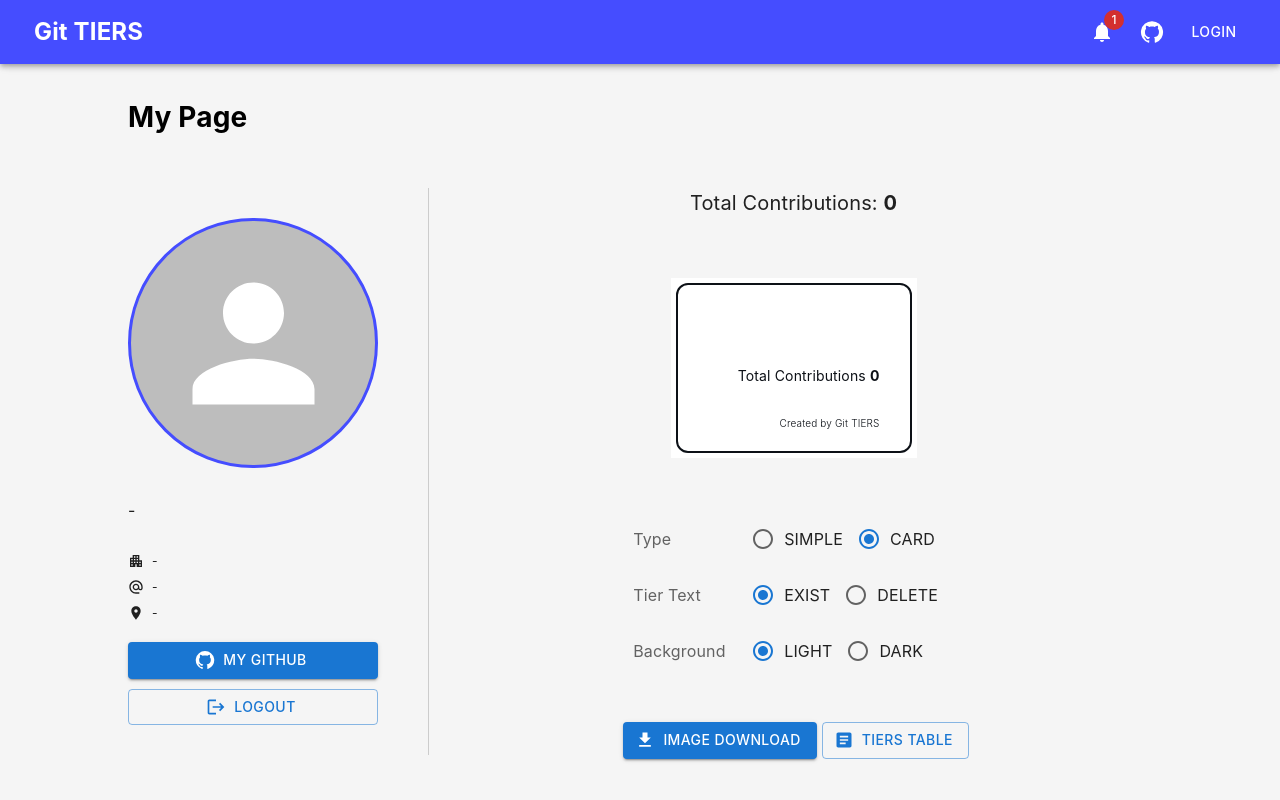
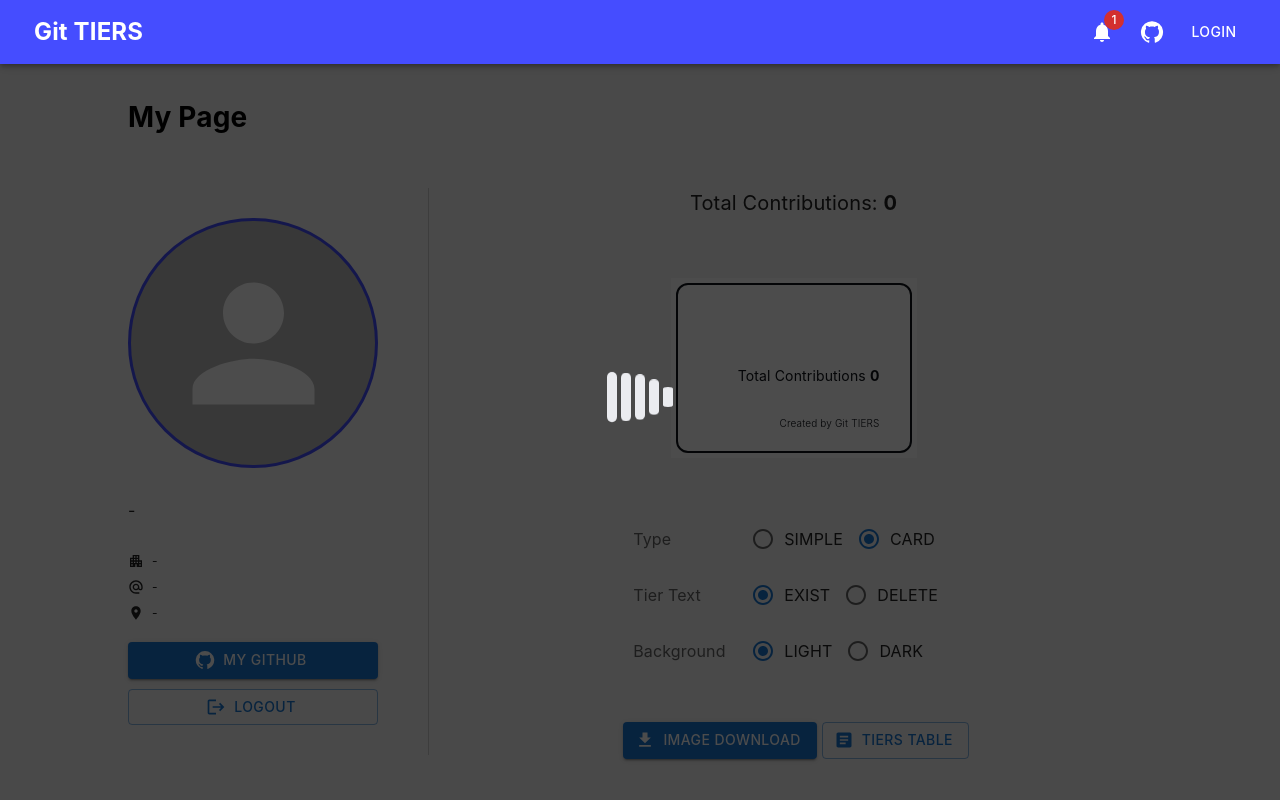
Before and after one commit to git-tiers/gittiers, a Next.js app: page /my in a window 1280 px wide. Built offline with nearby package versions, Linux system fonts and the light colour scheme; no server answers.

Commit message:
feat: loading spinner 구현

```diff
--- /dev/null
+++ b/src/components/common/LoadingSpinner.tsx
@@ -0,0 +1,45 @@
+import styled from '@emotion/styled';
+import { ScaleLoader  } from 'react-spinners';
+
+type TProps = {
+  loading: boolean;
+}
+
+export const LoadingSpinner = ({
+  loading
+}: TProps) => {
+  return loading && (
+    <S.Wrapper>
+      <div>
+        <ScaleLoader
+          width={10}
+          height={50}
+          radius={6}
+          speedMultiplier={0.9}
+          color="#EBECF0"
+        />
+      </div>
+    </S.Wrapper>
+  )
+}
+
+const S = {
+  Wrapper: styled.div`
+    width: 100vw;
+    height: 100vh;
+    position: fixed;
+    left: 0;
+    top: 0;
+    z-index: 99;
+    background-color: rgba(0, 0, 0, 0.7);
+    > div {
+      position: absolute;
+      left: 50%;
+      top: 50%;
+      transform: translate(-50%, -50%);
+    }
+  `,
+  Inner: styled.div`
+
+  `
+}
--- a/src/components/pages/my/MakeTier.tsx
+++ b/src/components/pages/my/MakeTier.tsx
@@ -16,6 +16,7 @@ import { getTierImage, getTierText } from '@/utils/getTier';
 import { Color } from '@/styles/color';
 import Button from '@mui/material/Button';
 import Link from 'next/link';
+import { LoadingSpinner } from '@/components/common/LoadingSpinner';
 
 export const MakeTier = () => {
   const { data: session } = useSession();
@@ -34,8 +35,13 @@ export const MakeTier = () => {
         accessToken: session?.accessToken,
         loginId: session?.loginId
       });
-      setLoading(false);
+      setTimeout(() => {
+        setLoading(false);
+      }, 500);
       if(res === "ERROR"){
+        setTimeout(() => {
+          setLoading(false);
+        }, 500);
         return toast.error("An error occurred. Please try again later.");
       }
       setContributeCount(res);
@@ -154,6 +160,8 @@ export const MakeTier = () => {
           <Button startIcon={<ArticleIcon />} variant="outlined">Tiers Table</Button>
         </Link>
       </S.ButtonWrap>
+
+      <LoadingSpinner loading={loading} />
     </S.Wrapper>
   )
 }
```
